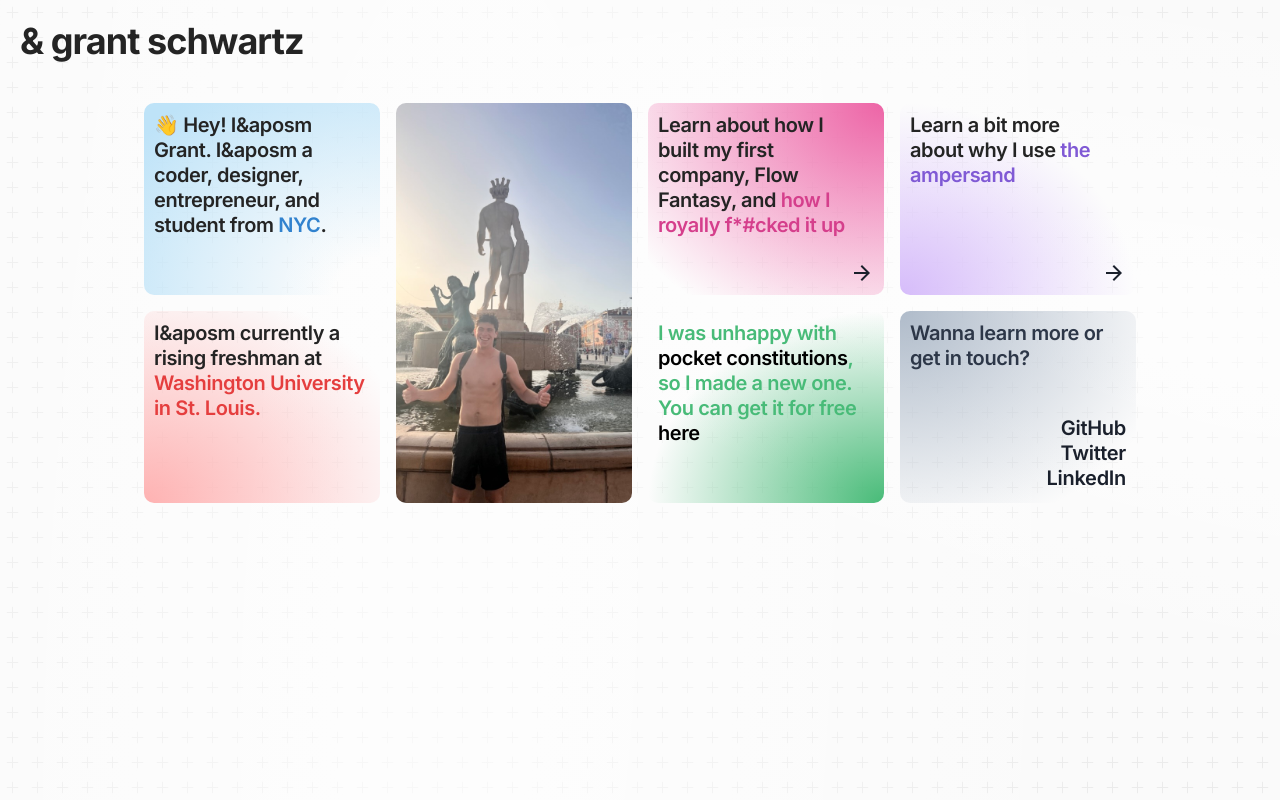
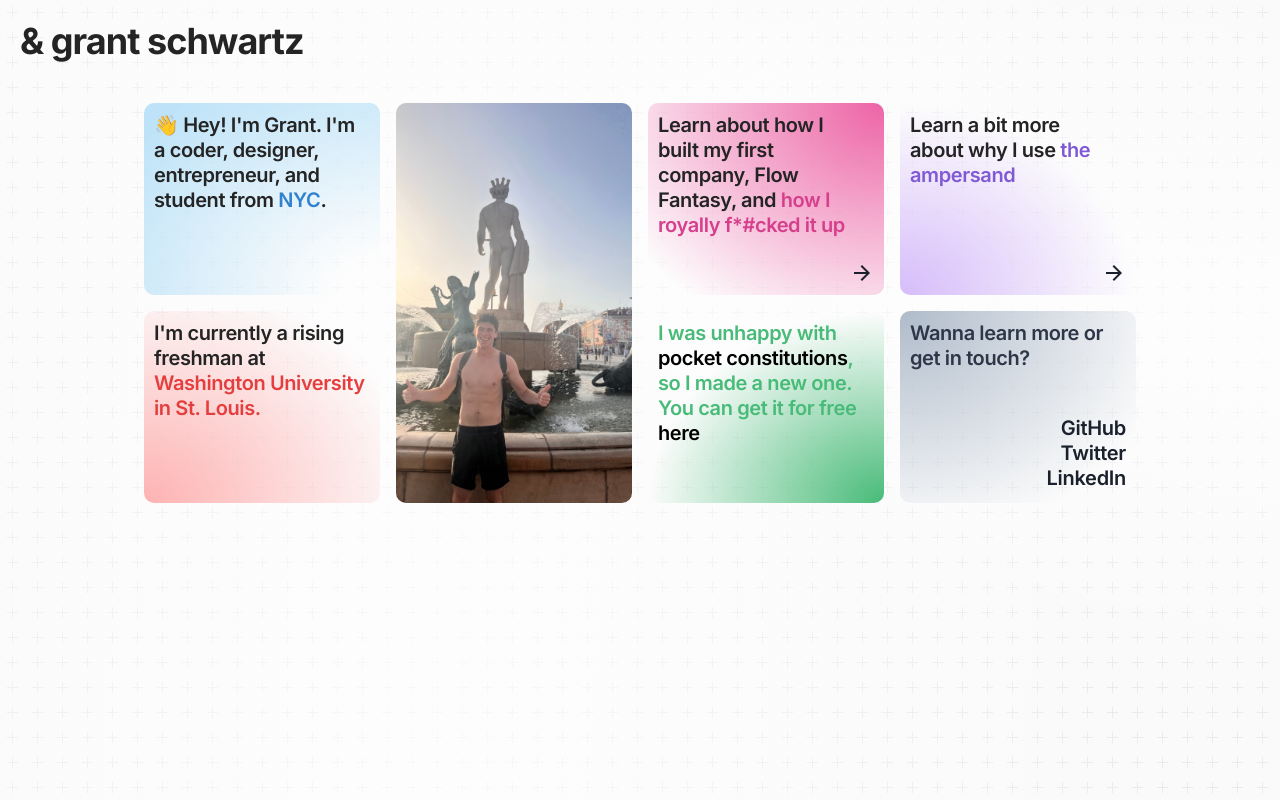
Before and after one commit to Grant-Schwartz/portfolio, a Next.js app: page / in a window 1280 px wide. Built offline with nearby package versions, Linux system fonts and the light colour scheme.

Commit message:
apostrophe

```diff
--- a/components/Grid.tsx
+++ b/components/Grid.tsx
@@ -16,7 +16,7 @@ export const Grid: FC = () => {
             gap={4}
         >
             <GridItem rowSpan={[4,4,2,2]} colSpan={[2, 2, 1, 1]} borderRadius="10px" bgGradient='radial(130% 130% at 100% 100%, rgba(255, 255, 255, 0) 15%, blue.100 100%)' padding="10px" transition="all .2s cubic-bezier(0.8,0.04,0.4,1)" _hover={{ transform: 'scale(0.98)' }}>
-                <Text fontSize={["18px","18px","18px","20px"]} fontWeight="550" lineHeight="25px" letterSpacing="-0.02em">👋 Hey! I&aposm Grant. I&aposm a coder, designer, entrepreneur, and student from <Text as="span" color="blue.500">NYC</Text>.</Text>
+                <Text fontSize={["18px","18px","18px","20px"]} fontWeight="550" lineHeight="25px" letterSpacing="-0.02em">👋 Hey! I&#39;m Grant. I&#39;m a coder, designer, entrepreneur, and student from <Text as="span" color="blue.500">NYC</Text>.</Text>
             </GridItem>
             <GridItem rowSpan={[8,8,4,4]} colSpan={[2, 2, 1, 1]} transition="all .2s cubic-bezier(0.8,0.04,0.4,1)" _hover={{ transform: 'scale(0.98)' }}>
                 <ChakraImage alt="an image of me" height="100%" width="100%" objectFit="cover" src="/me.jpeg" borderRadius="10px"/>
@@ -30,7 +30,7 @@ export const Grid: FC = () => {
                 <ArrowForwardIcon transition="all .2s cubic-bezier(0.8,0.04,0.4,1)" _groupHover={{ transform: 'rotate(-45deg)'}} h={6} w={6} alignSelf="end"/>
             </GridItem>
             <GridItem rowSpan={[4,4,2,2]} colSpan={[2, 2, 1, 1]} borderRadius="10px" bgGradient='radial(120% 120% at 0% 100%, red.200 0%, rgba(255, 255, 255, 0) 100%)' padding="10px" transition="all .2s cubic-bezier(0.8,0.04,0.4,1)" _hover={{ transform: 'scale(0.98)' }}>
-                <Text fontSize={["18px","18px","18px","20px"]} fontWeight="550" lineHeight="25px" letterSpacing="-0.02em">I&aposm currently a rising freshman at <Text as="span" color="red.500">Washington University in St. Louis.</Text></Text>
+                <Text fontSize={["18px","18px","18px","20px"]} fontWeight="550" lineHeight="25px" letterSpacing="-0.02em">I&#39;m currently a rising freshman at <Text as="span" color="red.500">Washington University in St. Louis.</Text></Text>
             </GridItem>
             <GridItem display="flex" flexDirection="column" justifyContent="space-between" rowSpan={[4,4,2,2]} colSpan={[2, 2, 1, 1]} borderRadius="10px" bgGradient='radial(100% 100% at 100% 100%, #48BB78 0%, rgba(255, 255, 255, 0) 100%)' padding="10px" transition="all .2s cubic-bezier(0.8,0.04,0.4,1)" _hover={{ transform: 'scale(0.98)' }}>
                 <Text fontSize={["18px","18px","18px","20px"]} fontWeight="550" lineHeight="25px" letterSpacing="-0.02em" color="green.400">I was unhappy with <Text as="span" color="black">pocket constitutions</Text>, so I made a new one. You can get it for free <Link color="black" _hover={{ textDecoration: 'none', opacity: '0.7' }} href="/posts/a-well-designed-constitution">here</Link></Text>
```
